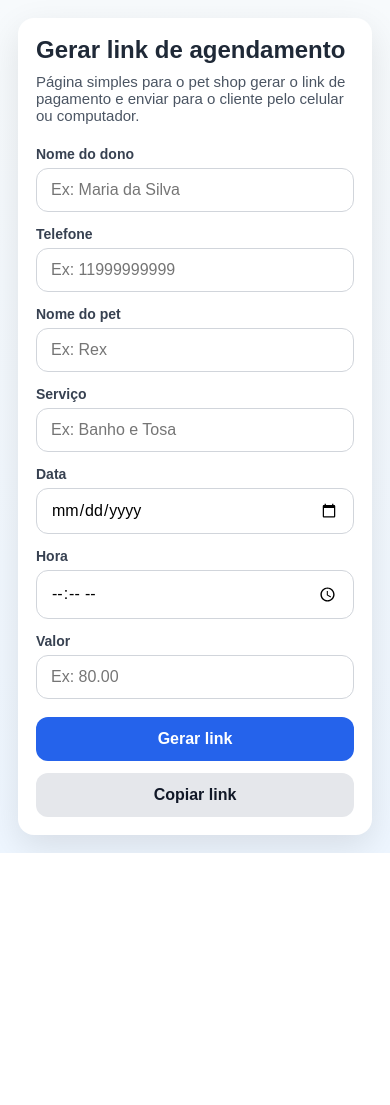
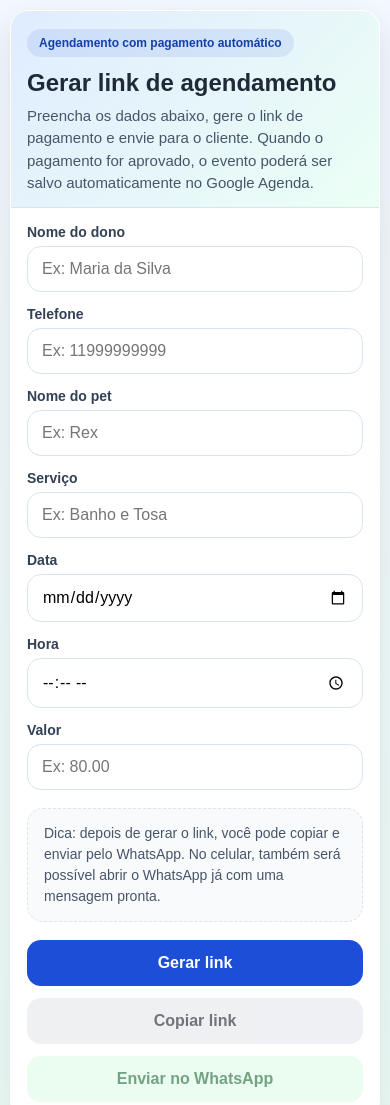
Before and after one commit to daniperreiracom-cell/petshop-webhook, a website: page gerar-agendamento.html in a window 390 px wide. Shown: the top 1105 px of the page. Before the commit the page ends 853 px from the top, so only its background shows below. Drawn offline with Linux system fonts and the light colour scheme.

Commit message:
Update gerar-agendamento.html

```diff
--- a/gerar-agendamento.html
+++ b/gerar-agendamento.html
@@ -6,36 +6,71 @@
   <title>Gerar Link de Agendamento - Pet Shop</title>
   <style>
     * { box-sizing: border-box; }
+    :root {
+      --bg1: #f4f8ff;
+      --bg2: #eefcf7;
+      --card: #ffffff;
+      --text: #1f2937;
+      --muted: #6b7280;
+      --line: #dbe4ee;
+      --primary: #1d4ed8;
+      --primary-dark: #153ea7;
+      --success: #0f766e;
+      --danger: #b91c1c;
+      --soft: #f8fafc;
+      --shadow: 0 14px 38px rgba(15, 23, 42, 0.12);
+      --radius: 18px;
+    }
     body {
       margin: 0;
       font-family: Arial, Helvetica, sans-serif;
-      background: linear-gradient(180deg, #f7fafc 0%, #eef6ff 100%);
-      color: #1f2937;
+      color: var(--text);
+      background: linear-gradient(180deg, var(--bg1) 0%, var(--bg2) 100%);
     }
     .wrap {
       min-height: 100vh;
+      padding: 18px;
       display: flex;
       align-items: center;
       justify-content: center;
-      padding: 18px;
     }
     .card {
       width: 100%;
-      max-width: 680px;
-      background: #ffffff;
-      border-radius: 18px;
-      box-shadow: 0 12px 35px rgba(0,0,0,0.10);
-      padding: 22px;
+      max-width: 760px;
+      background: var(--card);
+      border-radius: 24px;
+      box-shadow: var(--shadow);
+      overflow: hidden;
+      border: 1px solid rgba(255,255,255,0.7);
+    }
+    .hero {
+      padding: 24px 22px 14px;
+      background: linear-gradient(135deg, #e0ecff 0%, #ecfff5 100%);
+      border-bottom: 1px solid var(--line);
+    }
+    .badge {
+      display: inline-block;
+      padding: 7px 12px;
+      border-radius: 999px;
+      background: rgba(29, 78, 216, 0.10);
+      color: var(--primary-dark);
+      font-size: 12px;
+      font-weight: 700;
+      margin-bottom: 12px;
     }
     h1 {
       margin: 0 0 8px;
-      font-size: 28px;
-      line-height: 1.2;
+      font-size: 30px;
+      line-height: 1.15;
     }
     .subtitle {
-      margin: 0 0 22px;
-      color: #4b5563;
+      margin: 0;
+      color: #475569;
       font-size: 15px;
+      line-height: 1.5;
+    }
+    .content {
+      padding: 20px 22px 24px;
     }
     .grid {
       display: grid;
@@ -51,54 +86,72 @@
     label {
       font-size: 14px;
       font-weight: 700;
-      color: #374151;
+      color: #334155;
     }
-    input, select, button, textarea {
+    input, button, textarea {
       font: inherit;
     }
-    input, select {
+    input {
       width: 100%;
-      border: 1px solid #d1d5db;
-      border-radius: 12px;
-      padding: 12px 14px;
+      border: 1px solid var(--line);
+      border-radius: 14px;
+      padding: 13px 14px;
       background: #fff;
       outline: none;
       transition: border-color .2s, box-shadow .2s;
     }
-    input:focus, select:focus {
-      border-color: #2563eb;
-      box-shadow: 0 0 0 3px rgba(37,99,235,.12);
+    input:focus {
+      border-color: var(--primary);
+      box-shadow: 0 0 0 4px rgba(29, 78, 216, 0.10);
+    }
+    .tips {
+      margin: 18px 0 0;
+      padding: 14px 16px;
+      border-radius: 16px;
+      background: var(--soft);
+      border: 1px dashed var(--line);
+      color: #475569;
+      font-size: 14px;
+      line-height: 1.5;
     }
     .actions {
-      display: flex;
+      display: grid;
+      grid-template-columns: 1fr 1fr 1fr;
       gap: 12px;
       margin-top: 18px;
-      flex-wrap: wrap;
     }
     button {
       border: 0;
-      border-radius: 12px;
-      padding: 13px 18px;
+      border-radius: 14px;
+      padding: 14px 16px;
       font-weight: 700;
       cursor: pointer;
-      transition: transform .04s ease, opacity .2s ease;
+      transition: transform .04s ease, opacity .2s ease, background .2s ease;
     }
     button:active { transform: translateY(1px); }
+    button:disabled {
+      opacity: .6;
+      cursor: not-allowed;
+    }
     .btn-primary {
-      background: #2563eb;
+      background: var(--primary);
       color: white;
-      min-width: 180px;
     }
+    .btn-primary:hover { background: var(--primary-dark); }
     .btn-secondary {
       background: #e5e7eb;
       color: #111827;
+    }
+    .btn-success {
+      background: #dcfce7;
+      color: #166534;
     }
     .result {
       margin-top: 22px;
       padding: 16px;
       background: #f9fafb;
       border: 1px solid #e5e7eb;
-      border-radius: 14px;
+      border-radius: 18px;
       display: none;
     }
     .result.show { display: block; }
@@ -107,42 +160,59 @@
       font-size: 14px;
       font-weight: 700;
     }
-    .status.ok { color: #065f46; }
-    .status.error { color: #991b1b; }
+    .status.ok { color: var(--success); }
+    .status.error { color: var(--danger); }
     .link-box {
       width: 100%;
-      min-height: 88px;
+      min-height: 100px;
       resize: vertical;
-      border: 1px solid #d1d5db;
-      border-radius: 12px;
+      border: 1px solid var(--line);
+      border-radius: 14px;
       padding: 12px;
       background: #fff;
+      line-height: 1.4;
     }
     .helper {
       margin-top: 8px;
-      color: #6b7280;
+      color: var(--muted);
       font-size: 13px;
     }
     .summary {
       margin-top: 14px;
       background: #fff;
-      border: 1px dashed #d1d5db;
-      border-radius: 12px;
-      padding: 12px;
+      border: 1px dashed var(--line);
+      border-radius: 14px;
+      padding: 14px;
       font-size: 14px;
-      line-height: 1.5;
+      line-height: 1.6;
     }
-    @media (max-width: 640px) {
+    .summary-title {
+      font-weight: 700;
+      margin-bottom: 8px;
+      color: #0f172a;
+    }
+    @media (max-width: 700px) {
+      .wrap {
+        padding: 10px;
+        align-items: flex-start;
+      }
       .card {
-        padding: 18px;
-        border-radius: 16px;
+        border-radius: 18px;
+      }
+      .hero {
+        padding: 18px 16px 12px;
+      }
+      .content {
+        padding: 16px;
       }
       .grid {
         grid-template-columns: 1fr;
       }
-      h1 { font-size: 24px; }
-      .btn-primary, .btn-secondary {
-        width: 100%;
+      .actions {
+        grid-template-columns: 1fr;
+      }
+      h1 {
+        font-size: 24px;
       }
     }
   </style>
@@ -150,9 +220,13 @@
 <body>
   <div class="wrap">
     <div class="card">
+      <div class="hero">
+        <div class="badge">Agendamento com pagamento automático</div>
         <h1>Gerar link de agendamento</h1>
-      <p class="subtitle">Página simples para o pet shop gerar o link de pagamento e enviar para o cliente pelo celular ou computador.</p>
+        <p class="subtitle">Preencha os dados abaixo, gere o link de pagamento e envie para o cliente. Quando o pagamento for aprovado, o evento poderá ser salvo automaticamente no Google Agenda.</p>
+      </div>
 
+      <div class="content">
         <form id="formAgendamento">
           <div class="grid">
             <div class="field">
@@ -191,17 +265,23 @@
             </div>
           </div>
 
+          <div class="tips">
+            Dica: depois de gerar o link, você pode copiar e enviar pelo WhatsApp. No celular, também será possível abrir o WhatsApp já com uma mensagem pronta.
+          </div>
+
           <div class="actions">
             <button type="submit" class="btn-primary" id="btnGerar">Gerar link</button>
             <button type="button" class="btn-secondary" id="btnCopiar" disabled>Copiar link</button>
+            <button type="button" class="btn-success" id="btnWhatsapp" disabled>Enviar no WhatsApp</button>
           </div>
         </form>
 
         <div class="result" id="resultado">
           <div class="status" id="statusMensagem"></div>
           <textarea id="linkGerado" class="link-box" readonly placeholder="O link gerado aparecerá aqui..."></textarea>
-        <div class="helper" id="helperTexto">Depois de gerar, copie o link e envie para o cliente no WhatsApp.</div>
+          <div class="helper">Depois de gerar, copie o link ou toque em “Enviar no WhatsApp”.</div>
           <div class="summary" id="resumoAgendamento"></div>
+        </div>
       </div>
     </div>
   </div>
@@ -213,6 +293,7 @@
     const linkGerado = document.getElementById('linkGerado');
     const btnGerar = document.getElementById('btnGerar');
     const btnCopiar = document.getElementById('btnCopiar');
+    const btnWhatsapp = document.getElementById('btnWhatsapp');
     const resumoAgendamento = document.getElementById('resumoAgendamento');
 
     function mostrarResultado(tipo, mensagem) {
@@ -226,14 +307,47 @@
       return numero.toLocaleString('pt-BR', { style: 'currency', currency: 'BRL' });
     }
 
+    function formatarDataBR(dataIso) {
+      if (!dataIso) return '';
+      const partes = dataIso.split('-');
+      if (partes.length !== 3) return dataIso;
+      return `${partes[2]}/${partes[1]}/${partes[0]}`;
+    }
+
+    function pegarDadosFormulario() {
+      return {
+        dono: document.getElementById('dono').value.trim(),
+        telefone: document.getElementById('telefone').value.trim(),
+        pet: document.getElementById('pet').value.trim(),
+        servico: document.getElementById('servico').value.trim(),
+        data: document.getElementById('data').value,
+        hora: document.getElementById('hora').value,
+        valor: document.getElementById('valor').value
+      };
+    }
+
     function montarResumo(dados) {
-      return `Dono: ${dados.dono}<br>
+      return `
+        <div class="summary-title">Resumo do agendamento</div>
+        Dono: ${dados.dono}<br>
         Telefone: ${dados.telefone || 'Não informado'}<br>
         Pet: ${dados.pet}<br>
         Serviço: ${dados.servico}<br>
-              Data: ${dados.data}<br>
+        Data: ${formatarDataBR(dados.data)}<br>
         Hora: ${dados.hora}<br>
-              Valor: ${formatarValor(dados.valor)}`;
+        Valor: ${formatarValor(dados.valor)}
+      `;
+    }
+
+    function montarMensagemWhatsapp(dados, link) {
+      return `Olá! Segue o link de pagamento do agendamento:%0A%0A` +
+        `Dono: ${dados.dono}%0A` +
+        `Pet: ${dados.pet}%0A` +
+        `Serviço: ${dados.servico}%0A` +
+        `Data: ${formatarDataBR(dados.data)}%0A` +
+        `Hora: ${dados.hora}%0A` +
+        `Valor: ${formatarValor(dados.valor)}%0A%0A` +
+        `Link para pagamento:%0A${encodeURIComponent(link)}`;
     }
 
     form.addEventListener('submit', async function (e) {
@@ -242,19 +356,12 @@
       btnGerar.disabled = true;
       btnGerar.textContent = 'Gerando...';
       btnCopiar.disabled = true;
+      btnWhatsapp.disabled = true;
       linkGerado.value = '';
       resumoAgendamento.innerHTML = '';
       mostrarResultado('ok', 'Gerando link de pagamento...');
 
-      const dados = {
-        dono: document.getElementById('dono').value.trim(),
-        telefone: document.getElementById('telefone').value.trim(),
-        pet: document.getElementById('pet').value.trim(),
-        servico: document.getElementById('servico').value.trim(),
-        data: document.getElementById('data').value,
-        hora: document.getElementById('hora').value,
-        valor: document.getElementById('valor').value
-      };
+      const dados = pegarDadosFormulario();
 
       try {
         const params = new URLSearchParams(dados);
@@ -269,6 +376,7 @@
         resumoAgendamento.innerHTML = montarResumo(dados);
         mostrarResultado('ok', 'Link gerado com sucesso.');
         btnCopiar.disabled = !result.link_pagamento;
+        btnWhatsapp.disabled = !result.link_pagamento;
       } catch (error) {
         mostrarResultado('error', error.message || 'Erro ao gerar o link.');
       } finally {
@@ -287,6 +395,25 @@
         mostrarResultado('ok', 'Link copiado com sucesso.');
       }
     });
+
+    btnWhatsapp.addEventListener('click', function () {
+      const link = linkGerado.value.trim();
+      if (!link) {
+        mostrarResultado('error', 'Gere o link primeiro.');
+        return;
+      }
+
+      const dados = pegarDadosFormulario();
+      const telefone = (dados.telefone || '').replace(/\D/g, '');
+      const mensagem = montarMensagemWhatsapp(dados, link);
+
+      let url = `https://wa.me/?text=${mensagem}`;
+      if (telefone) {
+        url = `https://wa.me/55${telefone}?text=${mensagem}`;
+      }
+
+      window.open(url, '_blank');
+    });
   </script>
 </body>
 </html>
```
Lines whose indentation alone changed are shown as unchanged.
